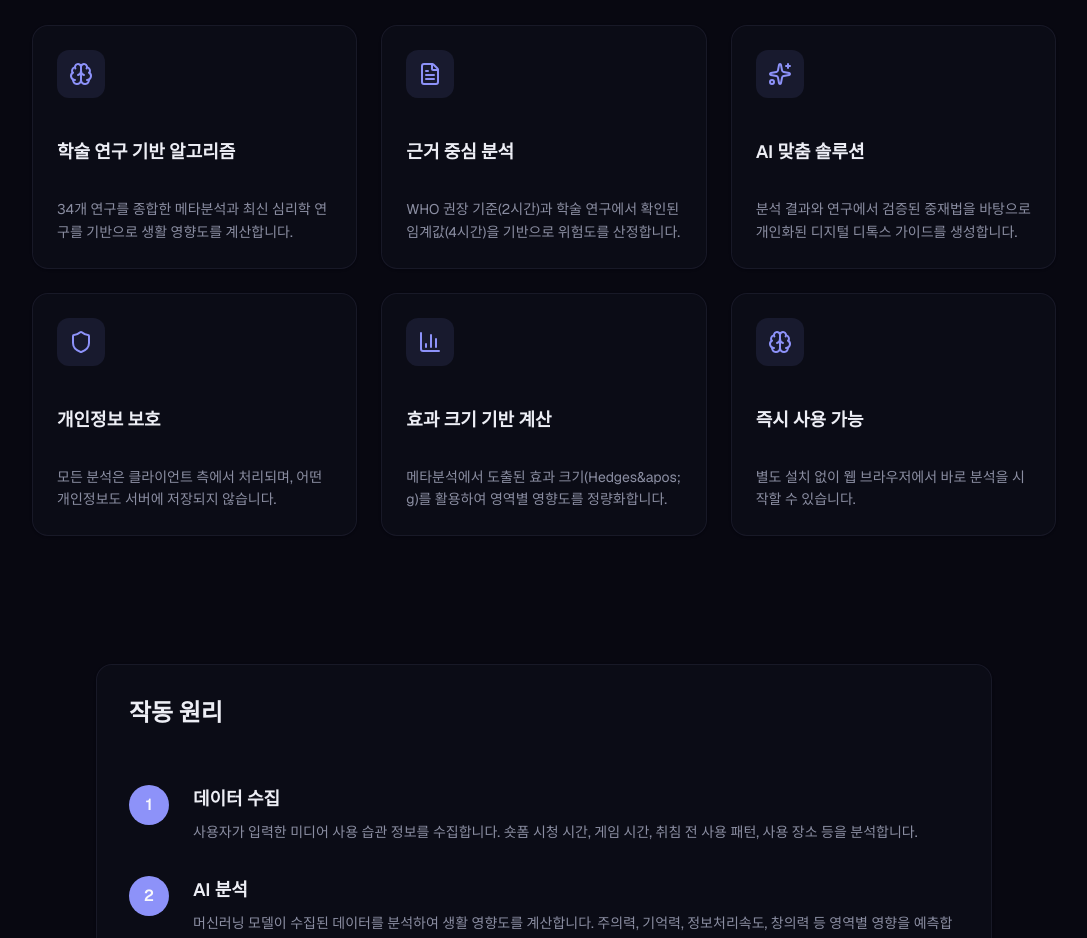
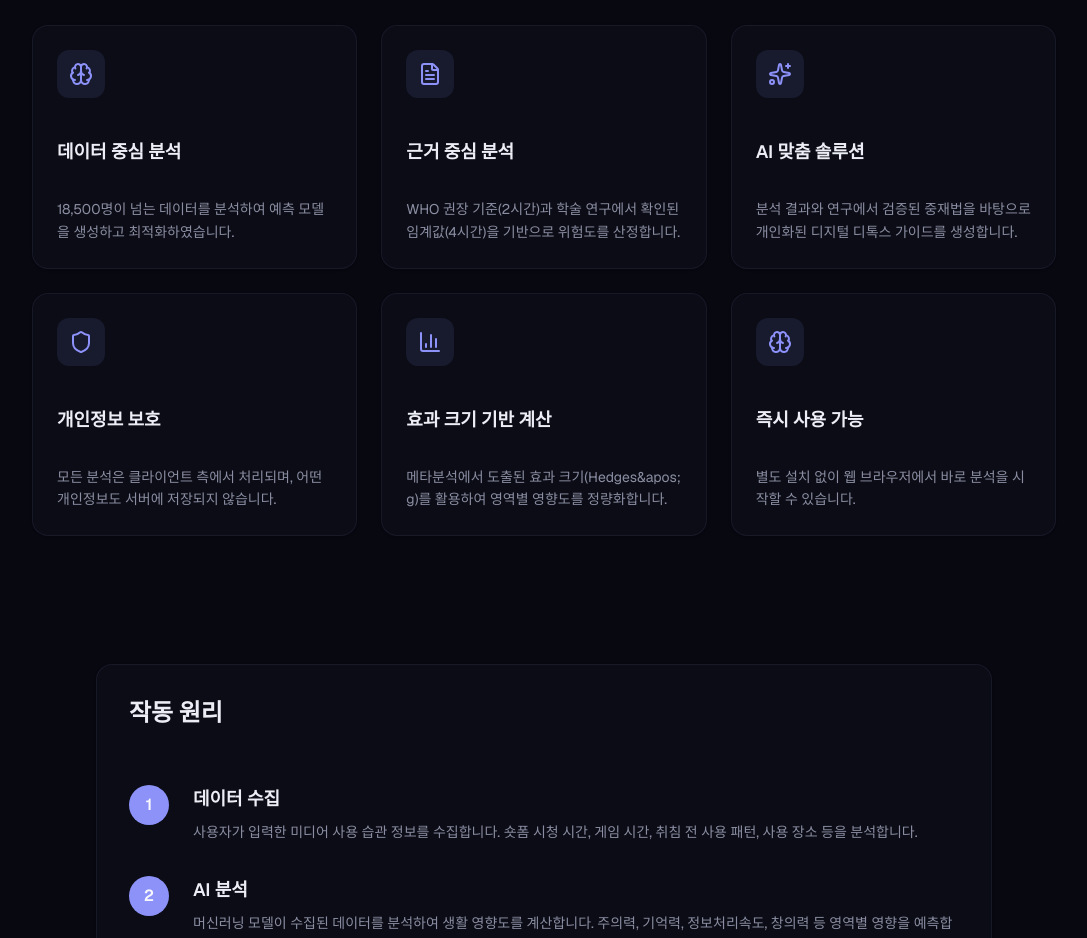
Before and after one commit to mingyu1214/v0-app-development-with-csv, a Next.js app: page /about in a window 1280 px wide. Shown: the part 820-1758 px from the top of the page, without its empty margins (96-1183 px from the left). Built offline with nearby package versions, Linux system fonts and the light colour scheme.

Commit message:
fix: update tech stack item on intro page
Correct tech stack description for data-driven analysis.

```diff
--- a/app/about/page.tsx
+++ b/app/about/page.tsx
@@ -17,12 +17,12 @@ import { Button } from '@/components/ui/button'
 // 프로젝트 미션
 const missionText = `무분별한 숏폼 시청과 장시간의 게임이 집중력에 미치는 악영향을 수치화하여 경각심을 주고, 잃어버린 집중력을 되찾기 위한 구체적인 솔루션을 제공합니다. 뇌톡스는 단순한 스크린 타임 추적을 넘어, 과학적 데이터와 AI 기술을 결합하여 당신의 디지털 웰빙을 지키는 파트너입니다.`
 
-// 기술 스택 (6개 카드) - 의학용어 제외
+// 기술 스택 (6개 카드)
 const techFeatures = [
   {
     icon: Brain,
-    title: '학술 연구 기반 알고리즘',
-    description: '34개 연구를 종합한 메타분석과 최신 심리학 연구를 기반으로 생활 영향도를 계산합니다.',
+    title: '데이터 중심 분석',
+    description: '18,500명이 넘는 데이터를 분석하여 예측 모델을 생성하고 최적화하였습니다.',
   },
   {
     icon: FileText,
```
